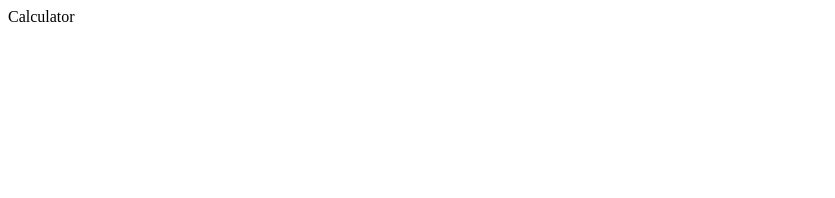
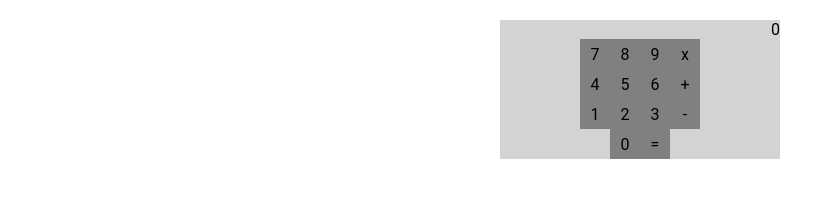
Before and after one commit to rockbjornen/calculator, a plain HTML site: page index.html in a window 1280 px wide. Shown: the whole page, without its empty margins (0-835 px from the left). Drawn offline with Linux system fonts and the light colour scheme.

Commit message:
Added html code for buttons and initial styling

```diff
--- a/index.html
+++ b/index.html
@@ -7,9 +7,34 @@
 
 <body>
     <div class="calculator">
-        Calculator
+        <div class="display">
+            <div class="display-value">0</div>
+        </div>
+        <div class="buttons">
+            <div class="btn-row">
+                <div class="btn" id="seven">7</div>
+                <div class="btn" id="eight">8</div>
+                <div class="btn" id="nine">9</div>
+                <div class="btn" id="times">x</div>
+            </div>
+            <div class="btn-row">
+                <div class="btn" id="four">4</div>
+                <div class="btn" id="five">5</div>
+                <div class="btn" id="six">6</div>
+                <div class="btn" id="plus">+</div>
+            </div>
+            <div class="btn-row">
+                <div class="btn" id="one">1</div>
+                <div class="btn" id="two">2</div>
+                <div class="btn" id="three">3</div>
+                <div class="btn" id="minus">-</div>
+            </div>
+            <div class="btn-row">
+                <div class="btn" id="zero">0</div>
+                <div class="btn" id="equals">=</div>
+            </div>
+        </div>
     </div>
-
 </body>
 
 </html>
--- a/style.css
+++ b/style.css
@@ -1,5 +1,35 @@
 body {
+    font-family: Roboto, sans-serif;
 }
 
 .calculator {
+    margin: 20px auto;
+    background-color: lightgray;
+    width: 280px;
 }
+
+.display {
+    display: flex;
+    align-items: center;
+    justify-content: flex-end;
+}
+
+.btn-row {
+    display: flex;
+    align-items: center;
+    justify-content: center;
+}
+
+.btn {
+    height: 30px;
+    width: 30px;
+    background-color: gray;
+    display: flex;
+    align-items: center;
+    justify-content: center;
+}
+
+.btn:hover {
+    opacity: 0.8;
+    cursor: pointer;
+}
```
